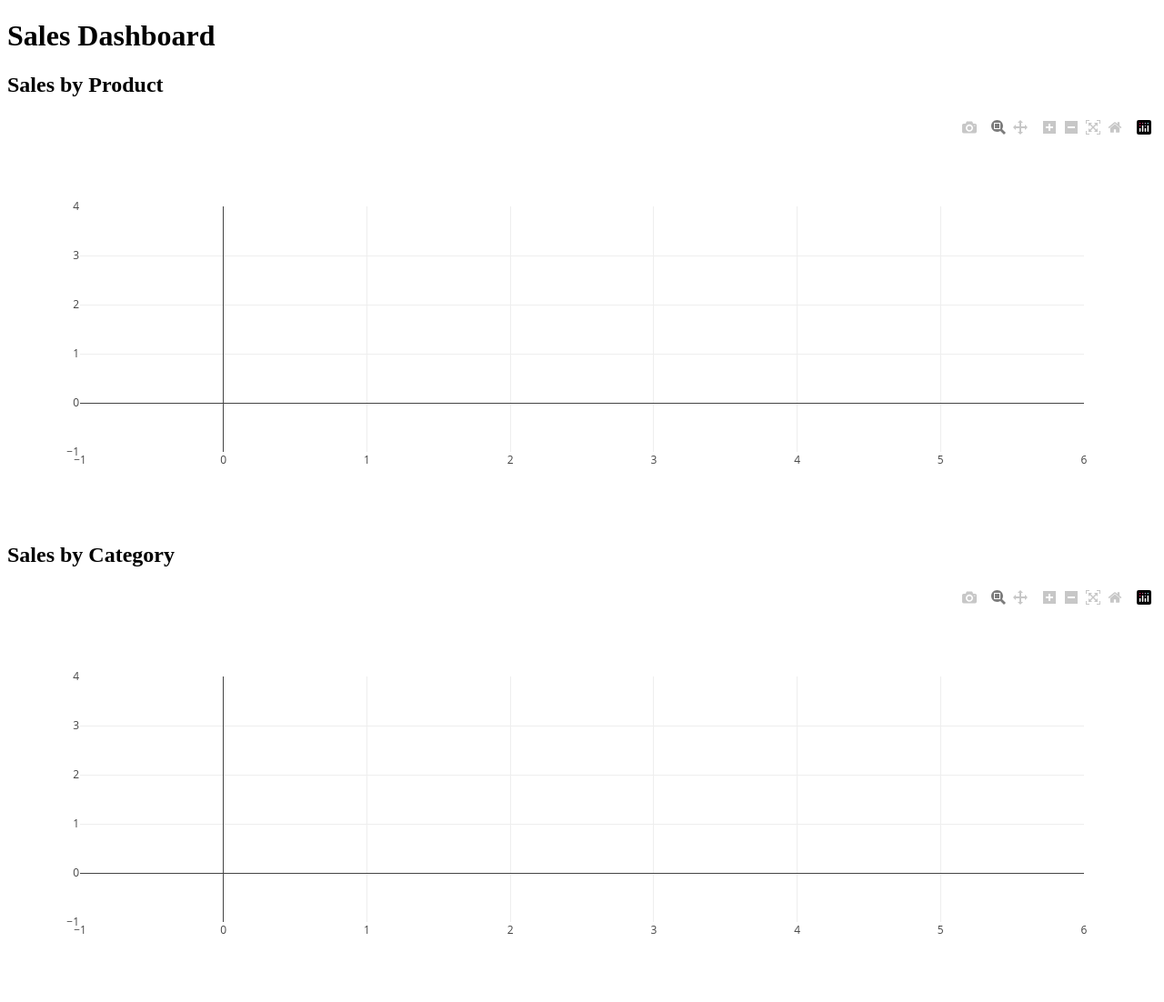
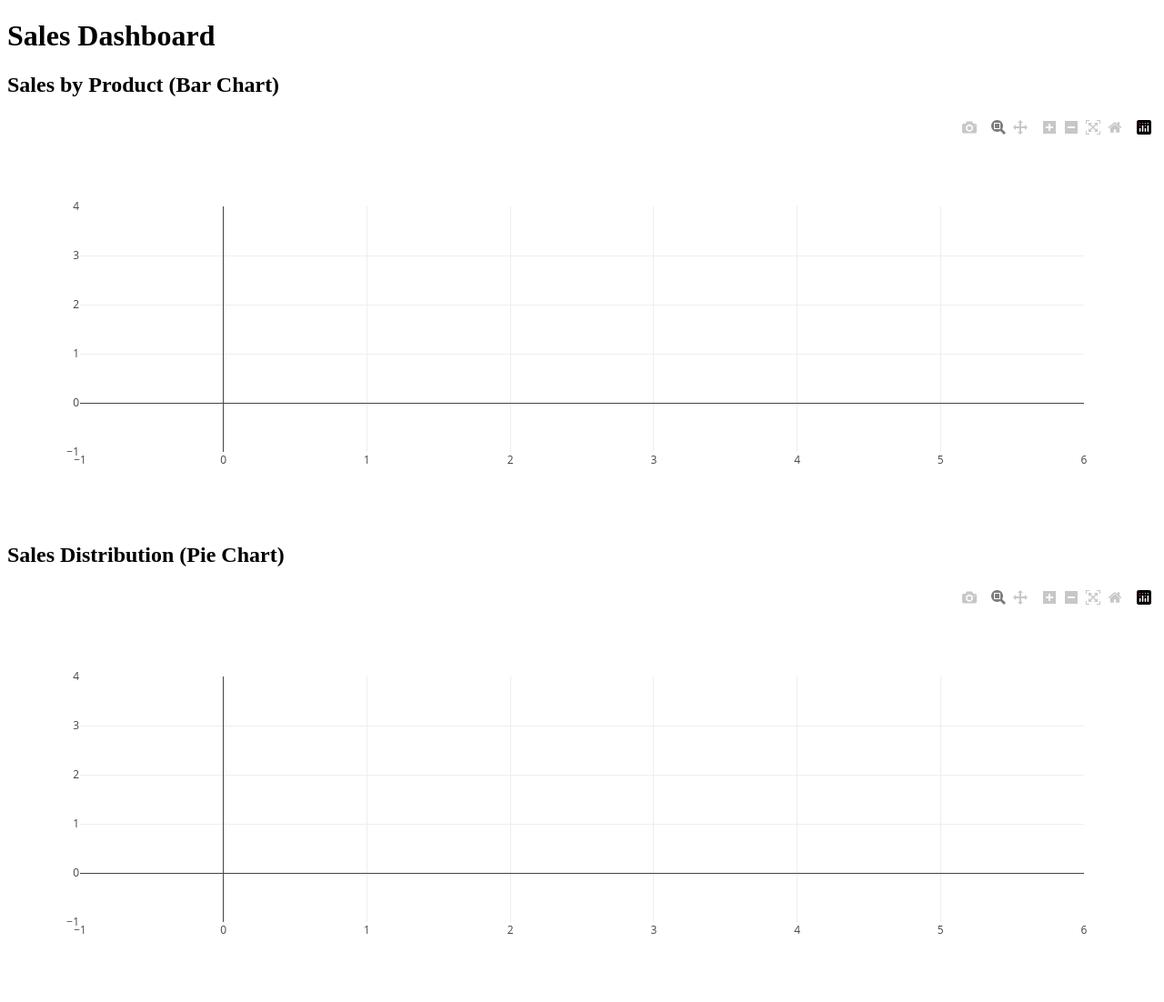
Before and after one commit to nasaraiahp/CrewAI, a Flask app: template templates/dashboard_1.html in a window 1280 px wide. Shown: the whole page at 91% size. Run offline with Flask 3, Linux system fonts and the light colour scheme; the template is opened without the code that fills it: most values are stand-ins (such as "Sample title", 1, 10 or a date in 2020); parts of the project's set-up code (start-up, migrations or seed data) failed here and were passed over; some libraries are stand-ins or nearby versions.

Commit message:
Add generated HTML file 1

```diff
--- a/templates/dashboard_1.html
+++ b/templates/dashboard_1.html
@@ -1,22 +1,28 @@
-<!-- templates/index.html -->
 <!DOCTYPE html>
-<html>
+<html lang="en">
 <head>
+    <meta charset="UTF-8">
     <title>Sales Dashboard</title>
     <script src="https://cdn.plot.ly/plotly-latest.min.js"></script>
 </head>
 <body>
     <h1>Sales Dashboard</h1>
 
-    <h2>Sales by Product</h2>
+    <h2>Sales by Product (Bar Chart)</h2>
     <div id="bar-chart"></div>
 
-    <h2>Sales by Category</h2>
+    <h2>Sales Distribution (Pie Chart)</h2>
     <div id="pie-chart"></div>
 
+
     <script>
-        Plotly.newPlot('bar-chart', {{ bar_graph_json | safe }});
-        Plotly.newPlot('pie-chart', {{ pie_graph_json | safe }});
+        var bar_chart_data = {{ bar_chart | safe }};
+        Plotly.newPlot('bar-chart', bar_chart_data.data, bar_chart_data.layout);
+
+        var pie_chart_data = {{ pie_chart | safe }};
+        Plotly.newPlot('pie-chart', pie_chart_data.data, pie_chart_data.layout);
+
     </script>
+
 </body>
 </html>
```
